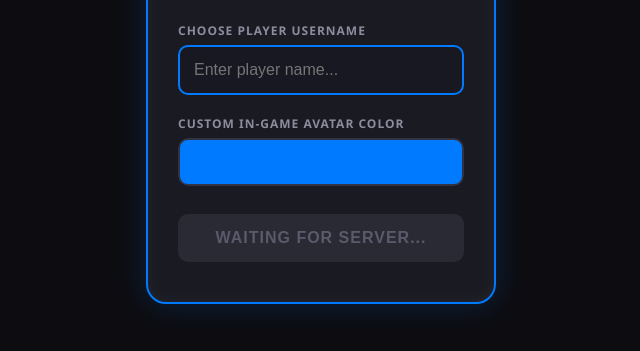
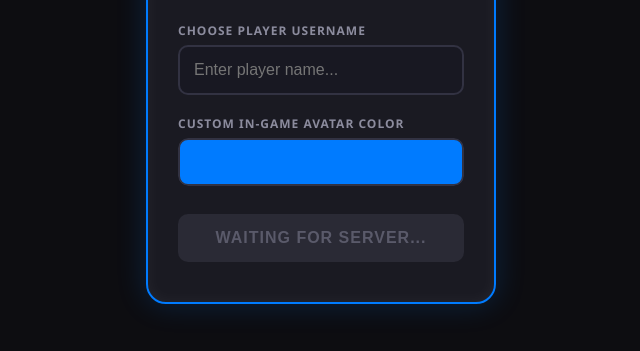
Before and after one commit to jymer1102/Tag-Mania, a plain HTML site: page index.html in a window 1280 px wide. Shown: the part 315-666 px from the top of the page, without its empty margins (319-959 px from the left). Drawn offline with nearby package versions, Linux system fonts and the light colour scheme; no server answers.

Commit message:
Change button border color from #007bff to #323242

```diff
--- a/index.html
+++ b/index.html
@@ -97,7 +97,7 @@
             font-size: 16px;
             width: 100%;
             border-radius: 10px;
-            border: 2px solid #007bff;
+            border: 2px solid #323242;
             background: #181822;
             color: #fff;
             outline: none;
```
